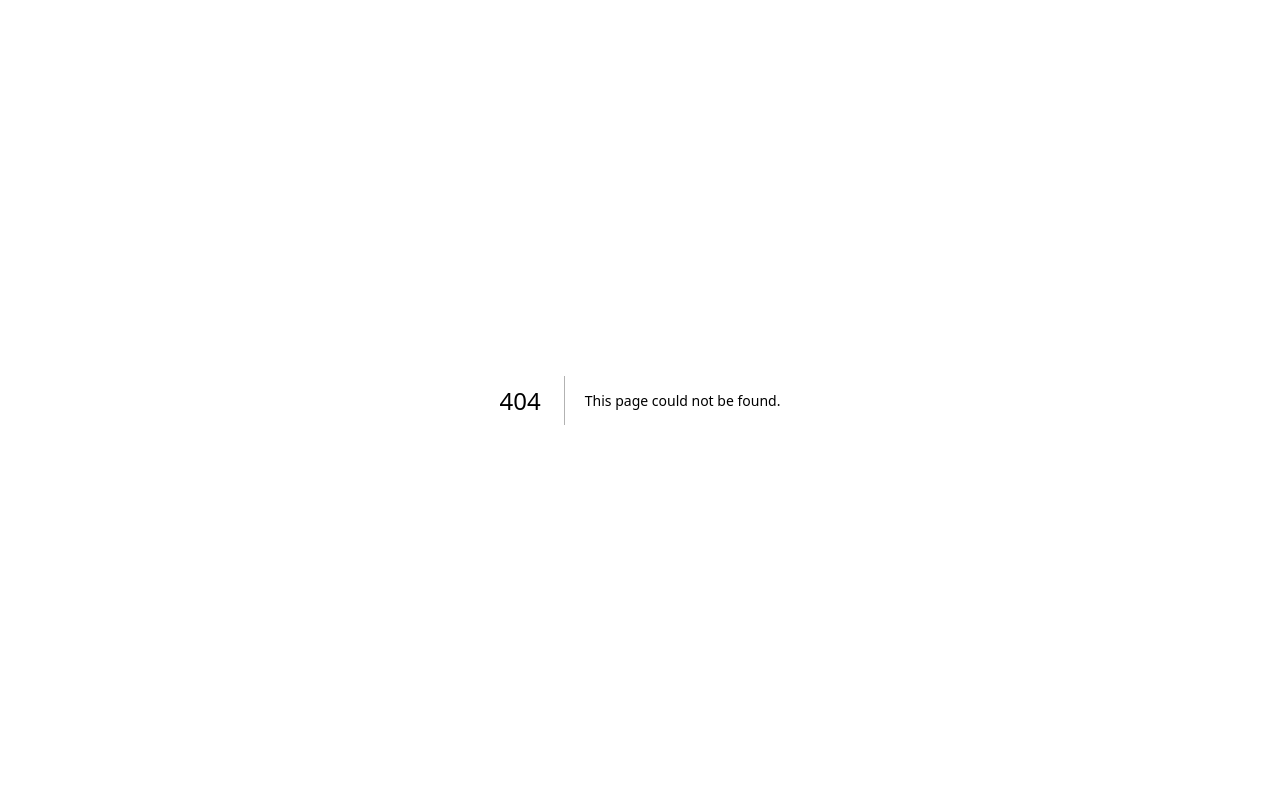
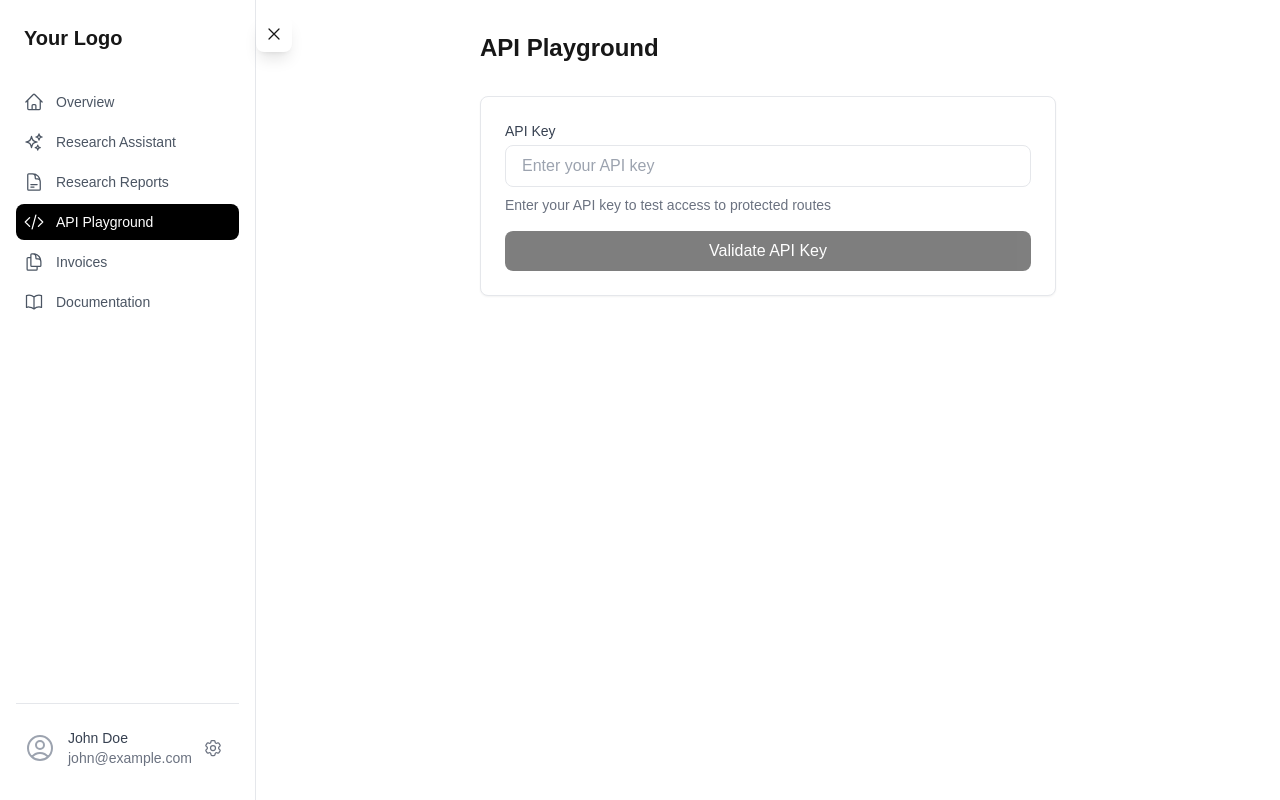
Before and after one commit to mlokman92/apikey_dashboard, a Next.js app: page /dashboards/playground in a window 1280 px wide. Before the commit this address had no page. Built offline with nearby package versions, Linux system fonts and the light colour scheme.

Commit message:
feat: Add API key validation and protected routes
- Add playground page with API key form
- Add protected route
- Add toast notifications
- Update sidebar navigation
- Add Supabase integration
- Add form validation and error handling

```diff
--- a/app/dashboards/layout.tsx
+++ b/app/dashboards/layout.tsx
@@ -3,6 +3,7 @@
 import { SidebarProvider } from '@/context/SidebarContext';
 import Sidebar from '@/components/Sidebar';
 import { useSidebar } from '@/context/SidebarContext';
+import { Toaster } from 'react-hot-toast';
 
 function DashboardContent({ children }: { children: React.ReactNode }) {
   const { isCollapsed } = useSidebar();
@@ -17,6 +18,7 @@ function DashboardContent({ children }: { children: React.ReactNode }) {
       >
         {children}
       </main>
+      <Toaster />
     </div>
   );
 }
--- /dev/null
+++ b/app/dashboards/playground/page.tsx
@@ -0,0 +1,145 @@
+'use client';
+
+import { useState } from 'react';
+import { useRouter } from 'next/navigation';
+import toast from 'react-hot-toast';
+import { supabase } from '@/lib/supabase';
+
+export default function PlaygroundPage() {
+  const [apiKey, setApiKey] = useState('');
+  const [loading, setLoading] = useState(false);
+  const router = useRouter();
+
+  const handleSubmit = async (e: React.FormEvent) => {
+    e.preventDefault();
+    setLoading(true);
+
+    try {
+      // First, check if the API key exists
+      const { data, error } = await supabase
+        .from('api_keys')
+        .select('id, usage, max_usage, has_monthly_limit, monthly_limit')
+        .eq('key', apiKey)
+        .single();
+
+      if (error || !data) {
+        toast.error('Invalid API key', {
+          duration: 3000,
+          position: 'top-center',
+          style: {
+            background: '#dc2626', // red-600
+            color: '#fff',
+            padding: '16px',
+            borderRadius: '8px',
+          },
+          icon: '❌',
+        });
+        return;
+      }
+
+      // Check usage limits
+      if (data.usage >= data.max_usage) {
+        toast.error('API key has exceeded maximum usage limit', {
+          duration: 3000,
+          position: 'top-center',
+          style: {
+            background: '#dc2626',
+            color: '#fff',
+            padding: '16px',
+            borderRadius: '8px',
+          },
+          icon: '⚠️',
+        });
+        return;
+      }
+
+      // Check monthly limit if enabled
+      if (data.has_monthly_limit && data.monthly_limit && data.usage >= data.monthly_limit) {
+        toast.error('API key has exceeded monthly usage limit', {
+          duration: 3000,
+          position: 'top-center',
+          style: {
+            background: '#dc2626',
+            color: '#fff',
+            padding: '16px',
+            borderRadius: '8px',
+          },
+          icon: '⚠️',
+        });
+        return;
+      }
+
+      // If all checks pass, show success and navigate
+      toast.success('Valid API key, /protected can be accessed', {
+        duration: 3000,
+        position: 'top-center',
+        style: {
+          background: '#16a34a', // green-600
+          color: '#fff',
+          padding: '16px',
+          borderRadius: '8px',
+        },
+        icon: '✅',
+      });
+
+      // Navigate to protected route after successful validation
+      setTimeout(() => {
+        router.push('/protected');
+      }, 1000);
+
+    } catch (error) {
+      console.error('Error validating API key:', error);
+      toast.error('Error validating API key. Please try again.', {
+        duration: 3000,
+        position: 'top-center',
+        style: {
+          background: '#dc2626',
+          color: '#fff',
+          padding: '16px',
+          borderRadius: '8px',
+        },
+        icon: '❌',
+      });
+    } finally {
+      setLoading(false);
+    }
+  };
+
+  return (
+    <div className="min-h-screen p-8">
+      <div className="max-w-xl mx-auto">
+        <h1 className="text-2xl font-bold mb-8">API Playground</h1>
+
+        <div className="bg-white p-6 rounded-lg shadow-sm border">
+          <form onSubmit={handleSubmit} className="space-y-4">
+            <div>
+              <label htmlFor="apiKey" className="block text-sm font-medium text-gray-700 mb-1">
+                API Key
+              </label>
+              <input
+                id="apiKey"
+                type="text"
+                value={apiKey}
+                onChange={(e) => setApiKey(e.target.value)}
+                placeholder="Enter your API key"
+                className="w-full px-4 py-2 border rounded-lg focus:outline-none focus:ring-2 focus:ring-blue-500"
+                required
+              />
+              <p className="mt-2 text-sm text-gray-500">
+                Enter your API key to test access to protected routes
+              </p>
+            </div>
+
+            <button
+              type="submit"
+              disabled={loading || !apiKey.trim()}
+              className="w-full px-4 py-2 bg-black text-white rounded-lg hover:bg-gray-800 transition-colors disabled:opacity-50 disabled:cursor-not-allowed"
+            >
+              {loading ? 'Validating...' : 'Validate API Key'}
+            </button>
+          </form>
+        </div>
+      </div>
+    </div>
+  );
+}
--- /dev/null
+++ b/app/protected/page.tsx
@@ -0,0 +1,12 @@
+export default function ProtectedPage() {
+  return (
+    <div className="min-h-screen p-8">
+      <div className="max-w-xl mx-auto">
+        <h1 className="text-2xl font-bold mb-4">Protected Route</h1>
+        <p className="text-gray-600">
+          This is a protected page that can only be accessed with a valid API key.
+        </p>
+      </div>
+    </div>
+  );
+}
--- a/components/Sidebar.tsx
+++ b/components/Sidebar.tsx
@@ -20,7 +20,7 @@ const navItems = [
   { name: 'Overview', href: '/dashboards', icon: HomeIcon },
   { name: 'Research Assistant', href: '/research-assistant', icon: SparklesIcon },
   { name: 'Research Reports', href: '/research-reports', icon: DocumentTextIcon },
-  { name: 'API Playground', href: '/api-playground', icon: CodeBracketIcon },
+  { name: 'API Playground', href: '/dashboards/playground', icon: CodeBracketIcon },
   { name: 'Invoices', href: '/invoices', icon: DocumentDuplicateIcon },
   { name: 'Documentation', href: '/documentation', icon: BookOpenIcon },
 ];
--- a/constants/navigation.ts
+++ b/constants/navigation.ts
@@ -12,7 +12,7 @@ export const NAV_ITEMS: NavItem[] = [
   { name: 'Overview', href: '/dashboards', icon: HomeIcon },
   { name: 'Research Assistant', href: '/research-assistant', icon: SparklesIcon },
   { name: 'Research Reports', href: '/research-reports', icon: DocumentTextIcon },
-  { name: 'API Playground', href: '/api-playground', icon: CodeBracketIcon },
+  { name: 'API Playground', href: '/playground', icon: CodeBracketIcon },
   { name: 'Invoices', href: '/invoices', icon: DocumentDuplicateIcon },
   { name: 'Documentation', href: '/documentation', icon: BookOpenIcon },
 ];
```
